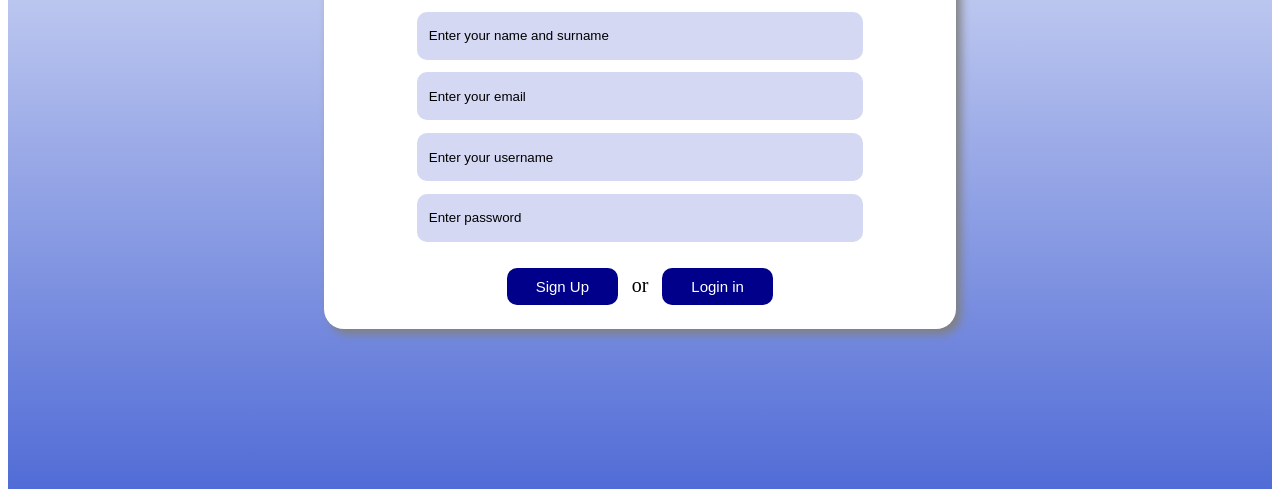
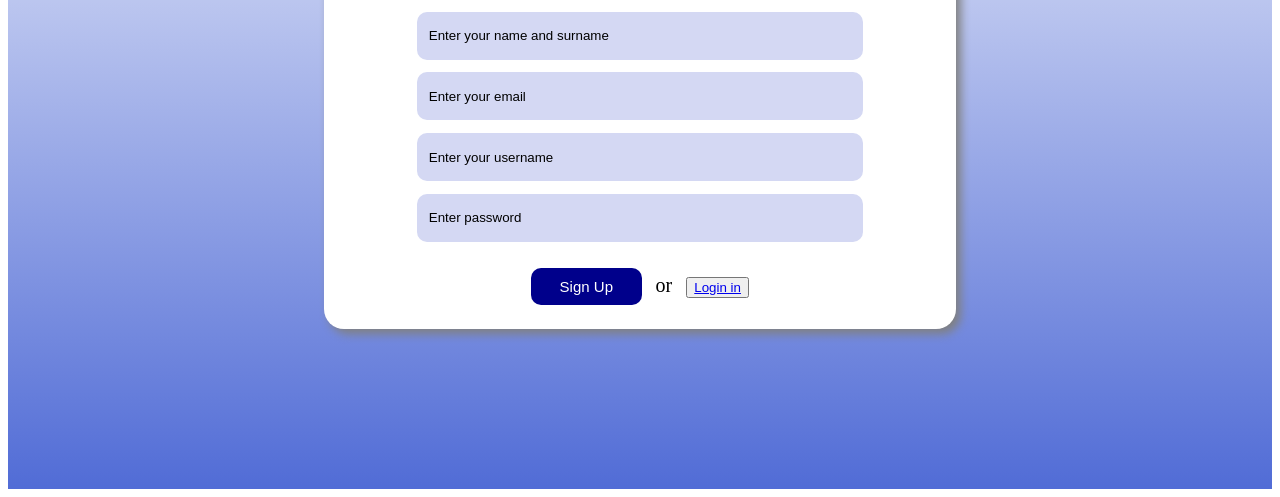
Before and after one commit to Valentina-2608/Project1_JS_Firebase, a plain HTML site: page index.html in a window 1280 px wide. Shown: the part 319-816 px from the top of the page. Drawn offline with Linux system fonts and the light colour scheme; no server answers.

Commit message:
Correct mistake

```diff
--- a/index.html
+++ b/index.html
@@ -22,7 +22,7 @@
 			<div class="buttons">
 				<button id="btn_sign">Sign Up</button>
 				<span>or</span>
-				<button id="btn_sign">Login in</button>
+				<button id="btn_login"><a href="login.html">Login in</a</button>
 			</div>
 		</form>
 
```
